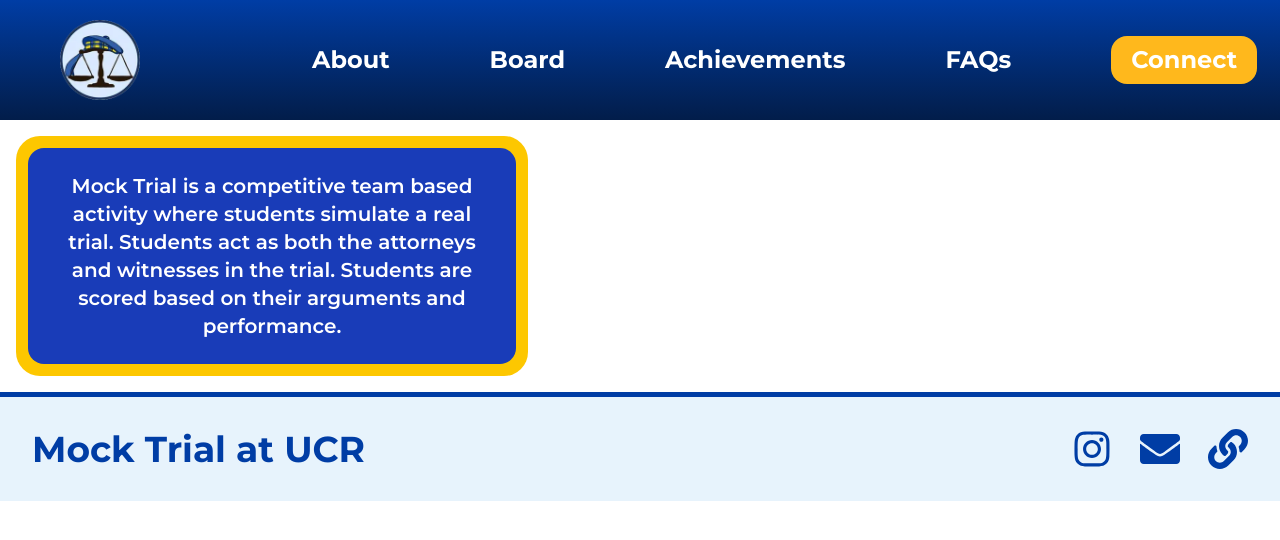
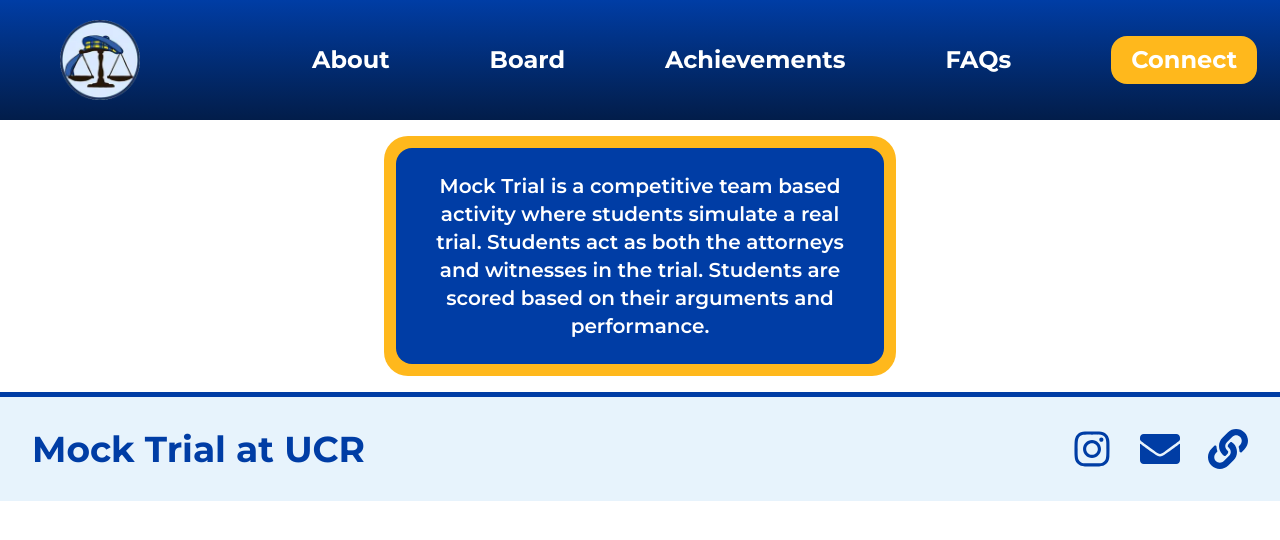
Before and after one commit to acm-ucr/mock-trial-website, a Next.js app: page / in a window 1280 px wide. Shown: the top 540 px of the page. Built offline with nearby package versions, Linux system fonts and the light colour scheme.

Commit message:
Made requested PR changes

```diff
--- a/src/components/Home/AboutUs.tsx
+++ b/src/components/Home/AboutUs.tsx
@@ -1,7 +1,7 @@
 const AboutUs = () => {
   return (
-    <div className="m-4 flex w-lg items-center justify-center rounded-3xl bg-yellow-400 p-3">
-      <div className="w-mlg rounded-2xl bg-blue-800 p-6 text-center text-xl font-semibold text-white">
+    <div className="m-4 w-lg mx-auto rounded-3xl bg-mocktrial-yellow p-3">
+      <div className="rounded-2xl bg-mocktrial-blue p-6 text-center text-xl font-semibold text-white font-mocktrial-montserrat">
         <p>
           Mock Trial is a competitive team based activity where students
           simulate a real trial. Students act as both the attorneys and
@@ -10,10 +10,6 @@
         </p>
       </div>
     </div>
-    // <div>
-    //     <p>
-    //         Hello</p>
-    // </div>
   );
 };
 export default AboutUs;
```
